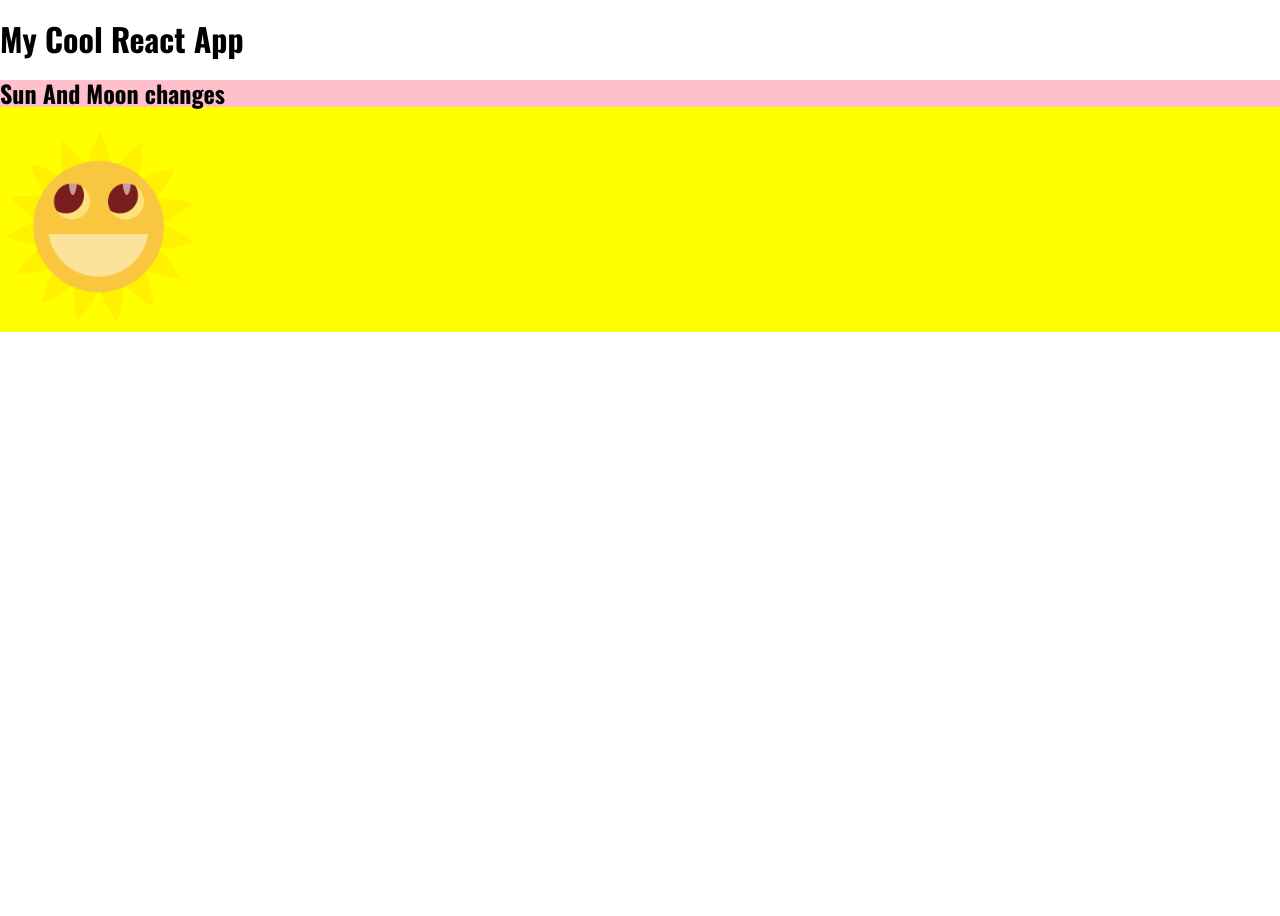
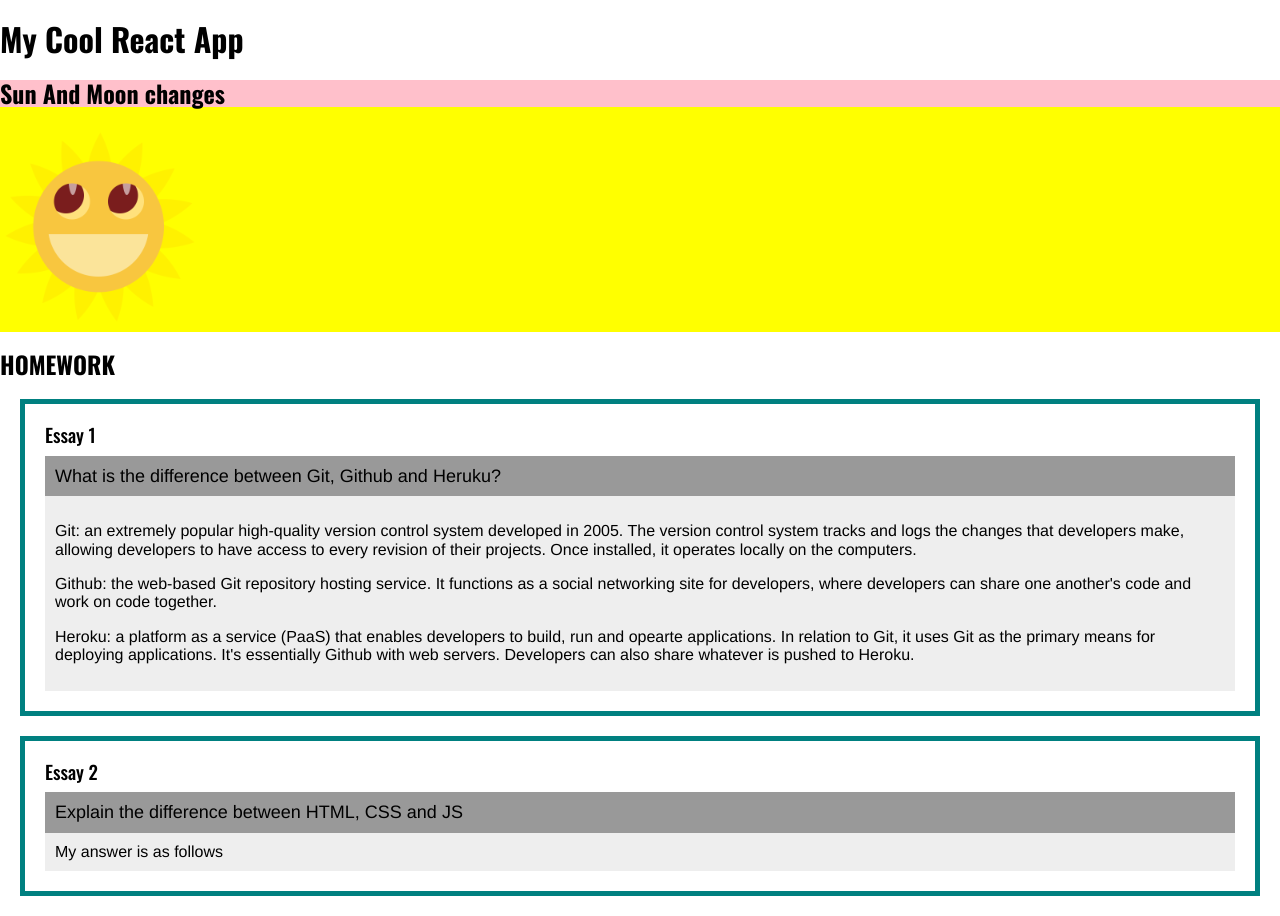
Before and after one commit to aaliyahshen/uclax_web1_aaliyah, a React (Create React App) app: page /homework in a window 1280 px wide. Before the commit the page ends 800 px from the top, so only its background shows below. Built offline with nearby package versions, Linux system fonts and the light colour scheme.

Commit message:
Added Homeowork essays.

```diff
--- a/src/React/App.jsx
+++ b/src/React/App.jsx
@@ -1,11 +1,13 @@
 import React from 'react';
 import SunAndMoon from './SunAndMoon/SunAndMoon.jsx';
+import Homework from './Homework/Homework.jsx';
 
 const App = () => {
     return (
         <div>
             <h1>My Cool React App</h1>
             <SunAndMoon />
+            <Homework />
         </div>
     );
 }
--- /dev/null
+++ b/src/React/Homework/Essay.jsx
@@ -0,0 +1,33 @@
+import React from 'react';
+import styled from 'styled-components';
+
+const Essay = ({ number, question, children }) => {
+    return (
+        <EssayStyled>
+            <h3>Essay { number }</h3>
+            <div className="question">{question}</div>
+            <div className="answer">{children}</div>
+        </EssayStyled>
+    );
+}
+
+export default Essay;
+
+const EssayStyled = styled.div`
+    padding: 20px;
+    border: solid 5px teal;
+    margin: 20px;
+
+    h3 { margin: 0px 0px 10px; }
+
+    .question {
+        font-size: 18px;
+        background-color:#999999;
+        padding: 10px;
+}
+.answer {
+    font-size:1 18px;
+    padding: 10px;
+    background-color:#eee;
+    }
+`;
--- /dev/null
+++ b/src/React/Homework/Homework.jsx
@@ -0,0 +1,36 @@
+import React from 'react';
+
+import Essay from './Essay.jsx';
+
+const Homework = () => {
+    return (
+        <div>
+            <h2>HOMEWORK</h2>
+            <Essay
+                number={ 1 }
+                question='What is the difference between Git, Github and Heruku?'
+        >
+            <p>
+                Git:
+                an extremely popular high-quality version control system developed in 2005. The version control system tracks and logs the changes that developers make, allowing developers to have access to every revision of their projects. Once installed, it operates locally on the computers.
+            </p>
+            <p>
+                Github:
+                the web-based Git repository hosting service. It functions as a social networking site for developers, where developers can share one another's code and work on code together.
+            </p>
+            <p>
+                Heroku:
+                a platform as a service (PaaS) that enables developers to build, run and opearte applications. In relation to Git, it uses Git as the primary means for deploying applications. It's essentially Github with web servers. Developers can also share whatever is pushed to Heroku.
+            </p>
+        </Essay>
+        <Essay
+            number={ 2 }
+            question='Explain the difference between HTML, CSS and JS'
+        >
+            My answer is as follows
+        </Essay>
+    </div>
+    );
+}
+
+export default Homework;
```
